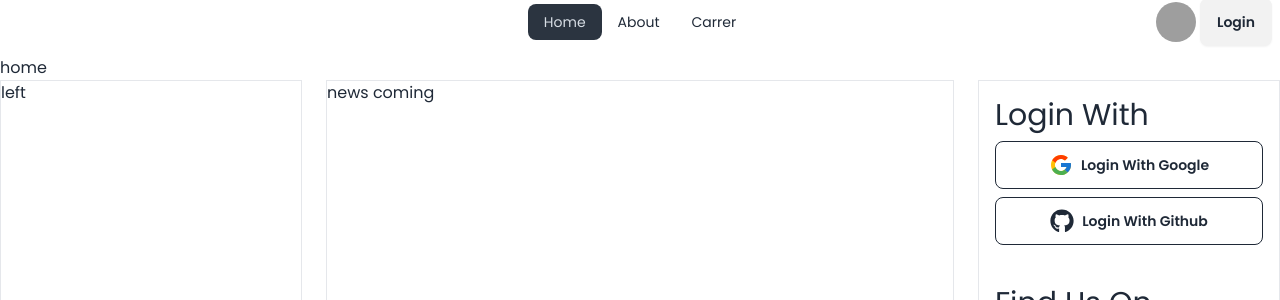
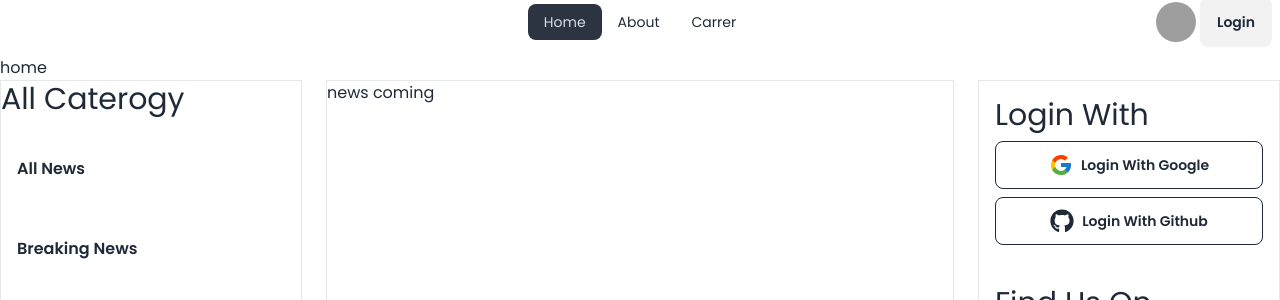
Before and after one commit to NazmulHasanNahin/Dragon-News, a React (Vite) app: page / in a window 1280 px wide. Shown: the part 500-800 px from the top of the page. Built offline with nearby package versions, Linux system fonts and the light colour scheme; grey boxes are pictures that could not be loaded.

Commit message:
left side

```diff
--- a/src/Pages/Shared/LeftSideNav.jsx
+++ b/src/Pages/Shared/LeftSideNav.jsx
@@ -1,7 +1,23 @@
+import { useEffect } from "react";
+import { useState } from "react";
+import { Link } from "react-router-dom";
+
 const LeftSideNav = () => {
+    const [categories, setCategories] = useState([]);
+
+
+    useEffect(() => {
+        fetch("categories.json")
+            .then(res => res.json())
+            .then(data => setCategories(data))
+    })
+
     return (
-        <div>
-            <h1>left</h1>
+        <div className="space-y-6">
+            <h1 className="text-3xl">All Caterogy</h1>
+            {
+                categories.map(catetgory=><Link className="block font-semibold p-4" key={catetgory.id}>{catetgory.name}</Link>)
+            }
         </div>
     );
 };
```
